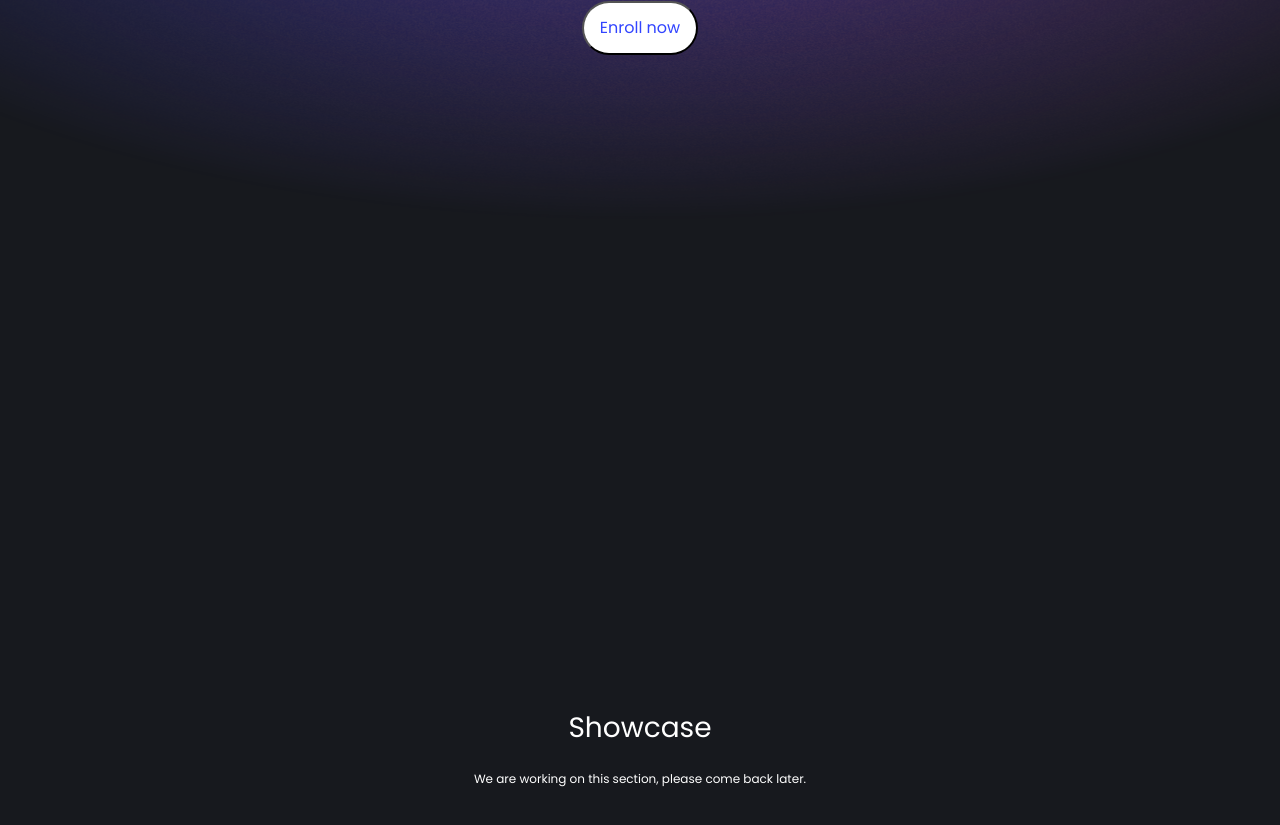
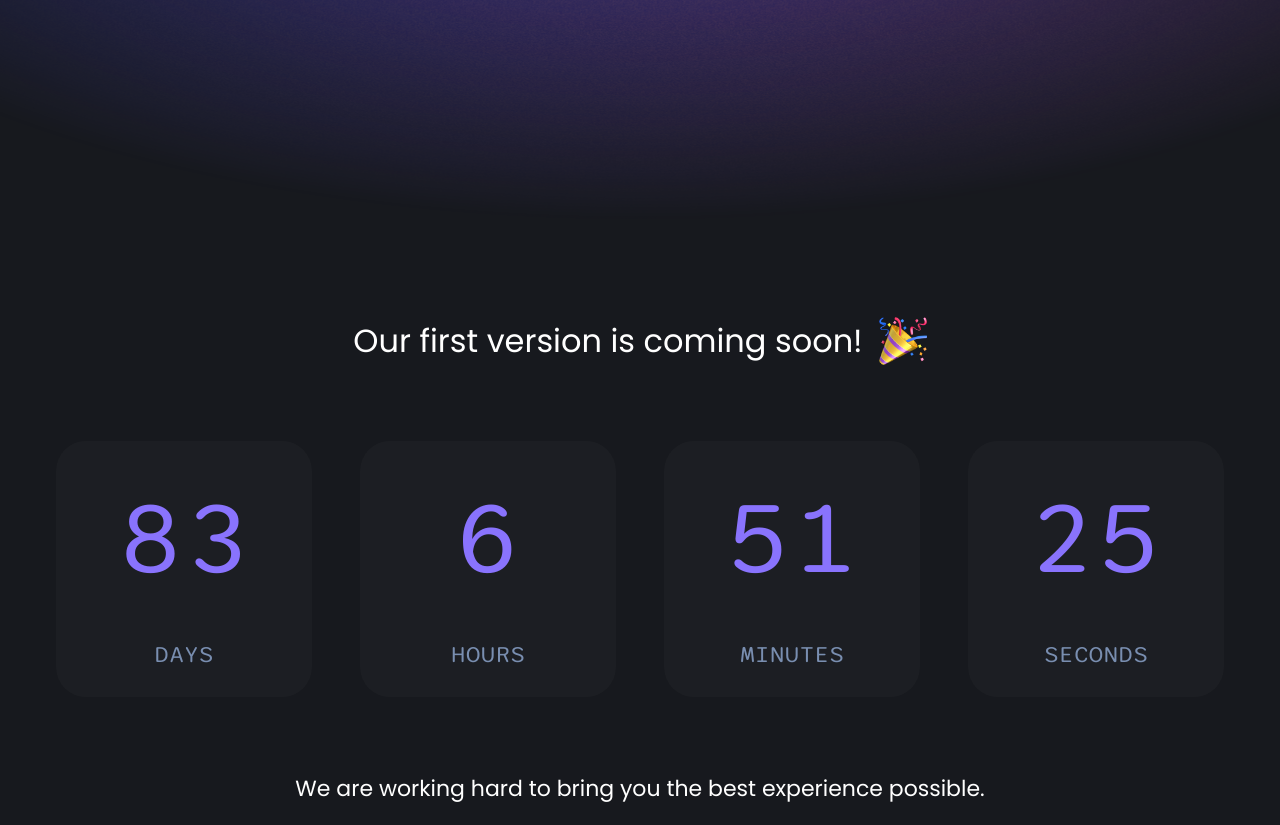
Before and after one commit to gabrielccarvalho/SoundWave, a Next.js app: page / in a window 1280 px wide. Shown: the part 575-1400 px from the top of the page. Built offline with nearby package versions, Linux system fonts and the light colour scheme.

Commit message:
:sparkles: feat: add countdown

```diff
--- /dev/null
+++ b/src/components/Countdown.tsx
@@ -0,0 +1,54 @@
+import React from 'react'
+import styled from 'styled-components'
+import { Heading } from './Heading';
+import TimeBox from './TimeBox';
+
+const Container = styled.div`
+  display: flex;
+  flex-direction: row;
+  column-gap: 3rem;
+
+  @media (max-width: 414px) {
+    flex-direction: row;
+    row-gap: 1rem;
+    flex-wrap: wrap;
+    align-items: center;
+    justify-content: center;
+  }
+`
+
+
+const Countdown = () => {
+  const [days, setDays] = React.useState(0);
+  const [hours, setHours] = React.useState(0);
+  const [minutes, setMinutes] = React.useState(0);
+  const [seconds, setSeconds] = React.useState(0);
+
+  const deadline = "June, 31, 2023";
+
+  const getTime = (deadline: string) => {
+    const time = Date.parse(deadline) - Date.now();
+
+    setDays(Math.floor(time / (1000 * 60 * 60 * 24)));
+    setHours(Math.floor((time / (1000 * 60 * 60)) % 24));
+    setMinutes(Math.floor((time / 1000 / 60) % 60));
+    setSeconds(Math.floor((time / 1000) % 60));
+  }
+
+  React.useEffect(() => {
+    const interval = setInterval(() => getTime(deadline), 1000);
+
+    return () => clearInterval(interval);
+  }, []);
+
+  return (
+    <Container>
+      <TimeBox time={days} und='Days' />
+      <TimeBox time={hours} und='Hours' />
+      <TimeBox time={minutes} und='Minutes' />
+      <TimeBox time={seconds} und='Seconds' />
+    </Container>
+  )
+}
+
+export default Countdown
--- /dev/null
+++ b/src/components/TimeBox.tsx
@@ -0,0 +1,47 @@
+import React from 'react'
+import styled from 'styled-components'
+import { Heading, Text } from './Heading'
+
+interface iTimeBox {
+  time: number
+  und: string
+}
+
+const Container = styled.div`
+  display: flex;
+  flex-direction: column;
+  justify-content: center;
+  align-items: center;
+  padding: 4rem;
+  height: 8rem;
+  width: 8rem;
+  background: hsla(0, 0%, 100%, 0.024);
+  border-radius: 30px;
+
+  @media (max-width: 414px) {
+    padding: 1rem;
+    height: 6rem;
+    width: 6rem;
+
+    h1 {
+      font-size: 32px;
+      margin: 0;
+    }
+
+    p {
+      font-size: 16px;
+    }
+  }
+`
+
+const TimeBox = ({ time, und }: iTimeBox) => {
+
+  return (
+    <Container>
+      <Heading name={`${time}`} color='#8973FD' fontSize='108px' font='Sono' />
+      <Text name={und.toUpperCase()} color='#798EB0' fontSize='24px' font='Sono' />
+    </Container>
+  )
+}
+
+export default TimeBox
--- a/src/components/index.ts
+++ b/src/components/index.ts
@@ -3,4 +3,6 @@ export { default as Dropdown } from './DropdownItem'
 export { default as SocialMedia } from './SocialMediaRow'
 export { default as Button } from './Button'
 export { default as Link } from './Link'
+export { default as Countdown } from './Countdown'
+export { default as TimeBox } from './TimeBox'
 export { Heading, Text } from './Heading'
--- a/src/containers/CallToAction.tsx
+++ b/src/containers/CallToAction.tsx
@@ -92,12 +92,12 @@ const CallToAction = () => {
           fontSize='24px'
           lineHeight='28px'
         />
-        <CTA>
+        {/* <CTA>
           <Button
             name='Enroll now'
-            redirect='https://www.youtube.com/watch?v=dQw4w9WgXcQ'
+            redirect=''
           />
-        </CTA>
+        </CTA> */}
       </MainContainer>
       <Background />
     </>
--- /dev/null
+++ b/src/containers/FirstVersion.tsx
@@ -0,0 +1,65 @@
+import React from 'react'
+import styled from 'styled-components'
+
+import { Countdown, Heading, Text } from '@/components'
+import Image from 'next/image'
+
+const Container = styled.div`
+  display: flex;
+  flex-direction: column;
+  justify-content: flex-start;
+  align-items: center;
+  padding: 10rem 2rem;
+  height: 50rem;
+  box-sizing: border-box;
+  row-gap: 4rem;
+
+  max-width: 1080px;
+  margin: 0 auto !important;
+  float: none !important;
+
+  @media (max-width: 414px) {
+
+    p {
+      font-size: 16px;
+      line-height: 22px;
+      text-align: center;
+    }
+  }
+`
+
+const TextWrapper = styled.div`
+  display: flex;
+  flex-direction: row;
+  column-gap: 1rem;
+  align-items: center;
+  justify-content: center;
+
+  @media (max-width: 414px) {
+    flex-direction: column;
+    text-align: center;
+  }
+`
+
+const FirstVersion = () => {
+  return (
+    <>
+      <Container id='showcase'>
+        <TextWrapper>
+          <Heading
+            name='Our first version is coming soon!'
+            fontSize='32px'
+          />
+          <Image src='/icons/conffeti.png' width={48} height={48} alt='conffeti' />
+        </TextWrapper>
+        <Countdown />
+        <Text
+          name='We are working hard to bring you the best experience possible.'
+          fontSize='22px'
+        />
+      </Container>
+    </>
+  )
+}
+
+export default FirstVersion
--- a/src/containers/Navbar.tsx
+++ b/src/containers/Navbar.tsx
@@ -65,9 +65,17 @@ const Logo = styled.div`
   flex-direction: row;
   column-gap: 0.5rem;
   align-items: center;
+
+  cursor: pointer;
 `
 
 const Navbar = () => {
+
+  const scrollSmoothlyToBottom = (id: string) => {
+    const element = document.getElementById(id)
+    element?.scrollIntoView({ behavior: 'smooth' })
+  }
+
   return (
     <>
       <Container>
@@ -75,8 +83,8 @@ const Navbar = () => {
           <Logo>
             <Image src='/assets/logo.svg' width={24} height={24} alt='logo' />
             <Heading name='SoundWave' />
-          </Logo> {/* Logo placeholder */}
-          <Dropdown name='Showcase' />
+          </Logo>
+          <Dropdown name='Showcase' onClick={() => scrollSmoothlyToBottom('showcase')} />
           <Dropdown name='Blog' />
           <Dropdown name='About' />
         </Section>
--- a/src/containers/Showcase.tsx
+++ /dev/null
@@ -1,31 +0,0 @@
-import React from 'react'
-import styled from 'styled-components'
-
-import { Heading, Text } from '@/components'
-
-const Container = styled.div`
-  display: flex;
-  flex-direction: column;
-  justify-content: center;
-  align-items: center;
-  padding: 1rem 2rem;
-  height: 75rem;
-  box-sizing: border-box;
-
-  max-width: 1080px;
-  margin: 0 auto !important;
-  float: none !important;
-`
-
-const Showcase = () => {
-  return (
-    <>
-      <Container>
-        <Heading name='Showcase' />
-        <Text name='We are working on this section, please come back later.' />
-      </Container>
-    </>
-  )
-}
-
-export default Showcase
--- a/src/containers/index.ts
+++ b/src/containers/index.ts
@@ -1,4 +1,4 @@
 export { default as Navbar } from './Navbar'
 export { default as Footer } from './Footer'
 export { default as CallToAction } from './CallToAction'
-export { default as Showcase } from './Showcase'
+export { default as FirstVersion } from './FirstVersion'
--- a/src/pages/index.tsx
+++ b/src/pages/index.tsx
@@ -1,7 +1,7 @@
 import React from 'react';
 
 import { SEO } from '@/components';
-import { Navbar, CallToAction, Footer, Showcase } from '@/containers';
+import { Navbar, CallToAction, Footer, FirstVersion } from '@/containers';
 
 const Home = () => {
   return (
@@ -12,7 +12,7 @@ const Home = () => {
       />
       <Navbar />
       <CallToAction />
-      <Showcase />
+      <FirstVersion />
       <Footer />
     </>
   )
```
Also changed, not shown: public/icons/conffeti.png (added).
